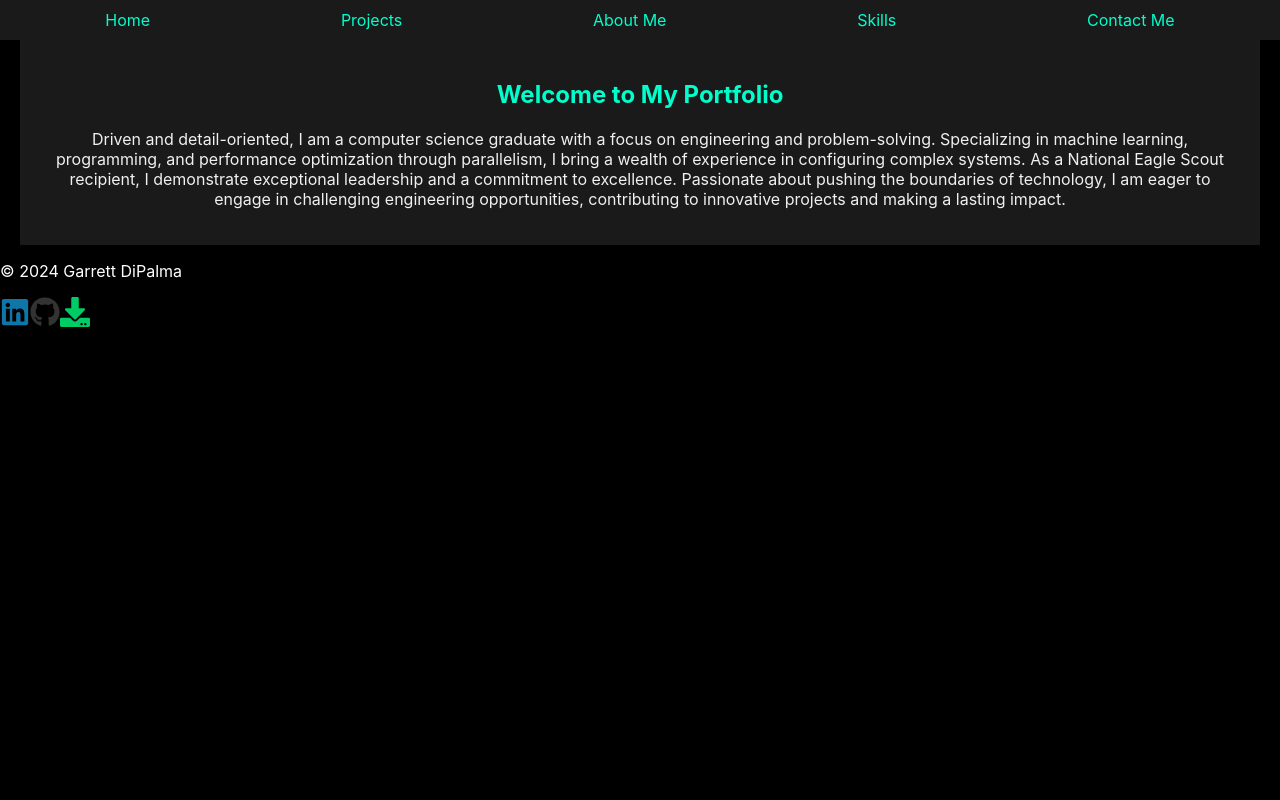
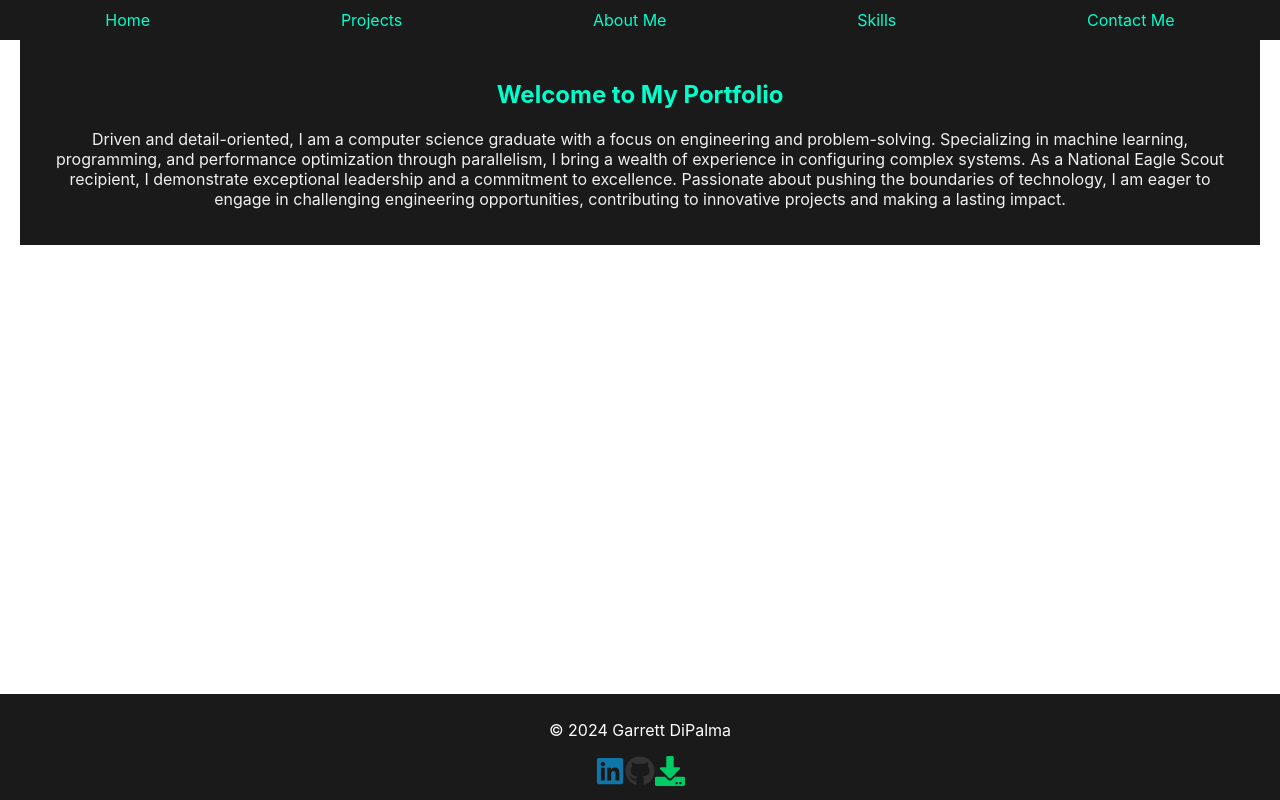
Before and after one commit to garrett10101/garrett10101.github.io, a React (Create React App) app in the folder portfolio/: page / in a window 1280 px wide. Built offline with nearby package versions, Linux system fonts and the light colour scheme.

Commit message:
fix footer

```diff
--- a/portfolio/src/App.css
+++ b/portfolio/src/App.css
@@ -13,7 +13,11 @@ body, html {
 .App {
   display: flex;
   flex-direction: column;
-  min-height: 100vh;
+  min-height: 100vh; /* Full viewport height */
+}
+
+.content {
+  flex: 1; /* Take up the remaining space */
 }
 
 section {
@@ -21,6 +25,17 @@ section {
   margin: 0 auto;
   width: 100%;
   max-width: 1200px; /* Limit max-width for readability */
+}
+
+/* Footer styles */
+footer {
+  background-color: #1a1a1a;
+  color: #ffffff;
+  text-align: center;
+  padding: 10px 0;
+  width: 100%;
+  position: relative; /* Position relative within the flex container */
+  bottom: 0;
 }
 
 /* Navbar styles */
@@ -44,7 +59,6 @@ section {
 
 /* Media queries for responsiveness */
 @media (max-width: 768px) {
-  /* Adjust layout for tablets and small screens */
   .navbar {
     flex-direction: column;
     align-items: center;
@@ -79,7 +93,6 @@ section {
 }
 
 @media (max-width: 480px) {
-  /* Further adjust layout for mobile phones */
   body, html {
     font-size: 14px; /* Smaller base font size for mobile */
   }
--- a/portfolio/src/App.js
+++ b/portfolio/src/App.js
@@ -1,6 +1,6 @@
 import React from 'react';
 import { BrowserRouter as Router, Route, Routes } from 'react-router-dom';
-import { Helmet } from 'react-helmet'; // Import Helmet for setting meta tags
+import { Helmet } from 'react-helmet';
 import Navbar from './components/Navbar';
 import Home from './components/Home';
 import Projects from './components/Projects';
@@ -13,11 +13,12 @@ import './App.css';
 function App() {
   return (
     <Router>
-      <div className="App" style={{ backgroundColor: 'black' }}>
+      <div className="App">
         <Helmet>
           <meta name="viewport" content="width=device-width, initial-scale=1.0" />
         </Helmet>
         <Navbar />
+        <div className="content">
           <Routes>
             <Route path="/" element={<Home />} />
             <Route path="/projects" element={<Projects />} />
@@ -25,6 +26,7 @@ function App() {
             <Route path="/contact" element={<Contact />} />
             <Route path="/skills" element={<Skills />} />
           </Routes>
+        </div>
         <Footer />
       </div>
     </Router>
```
Lines whose indentation alone changed are shown as unchanged.
